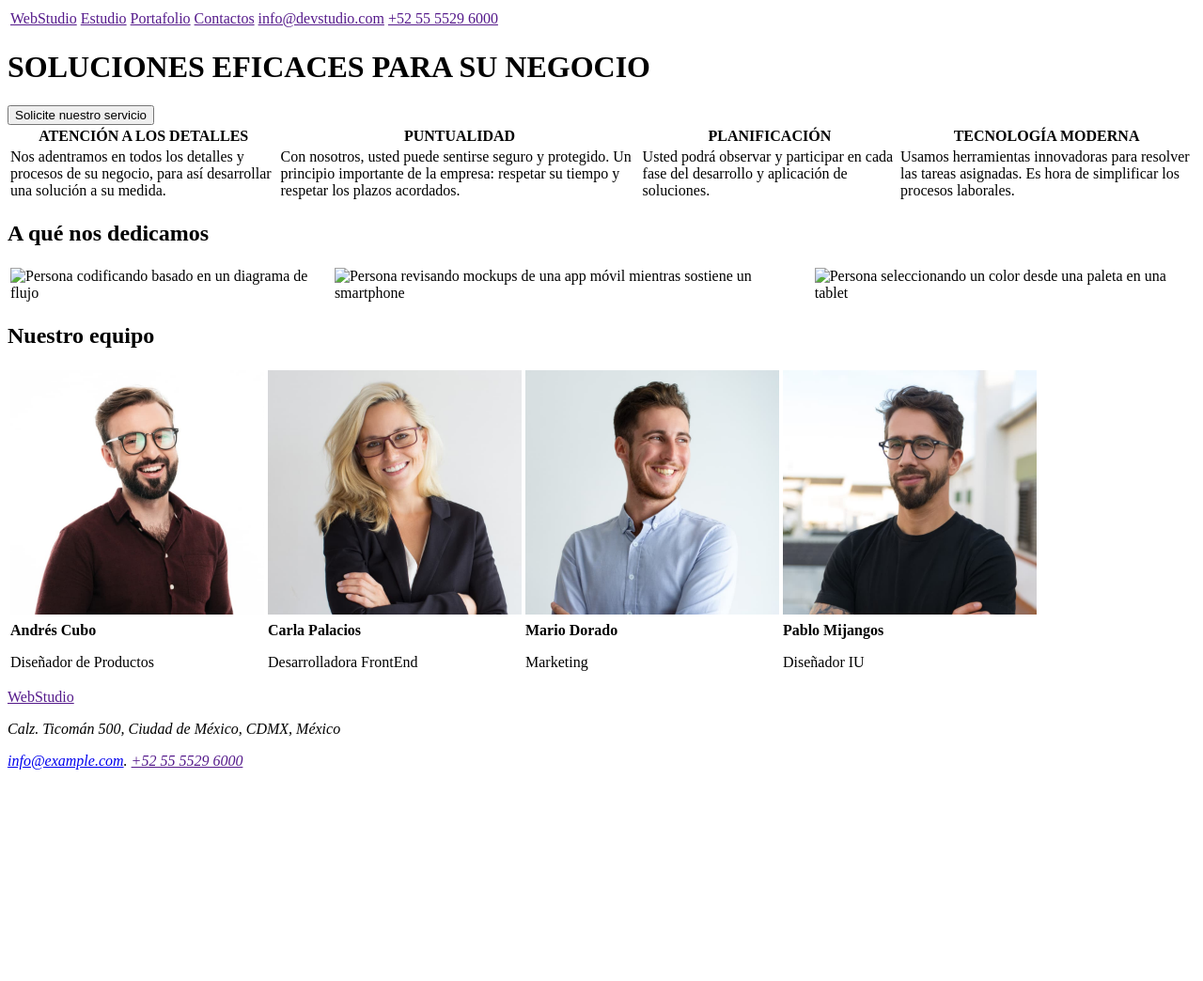
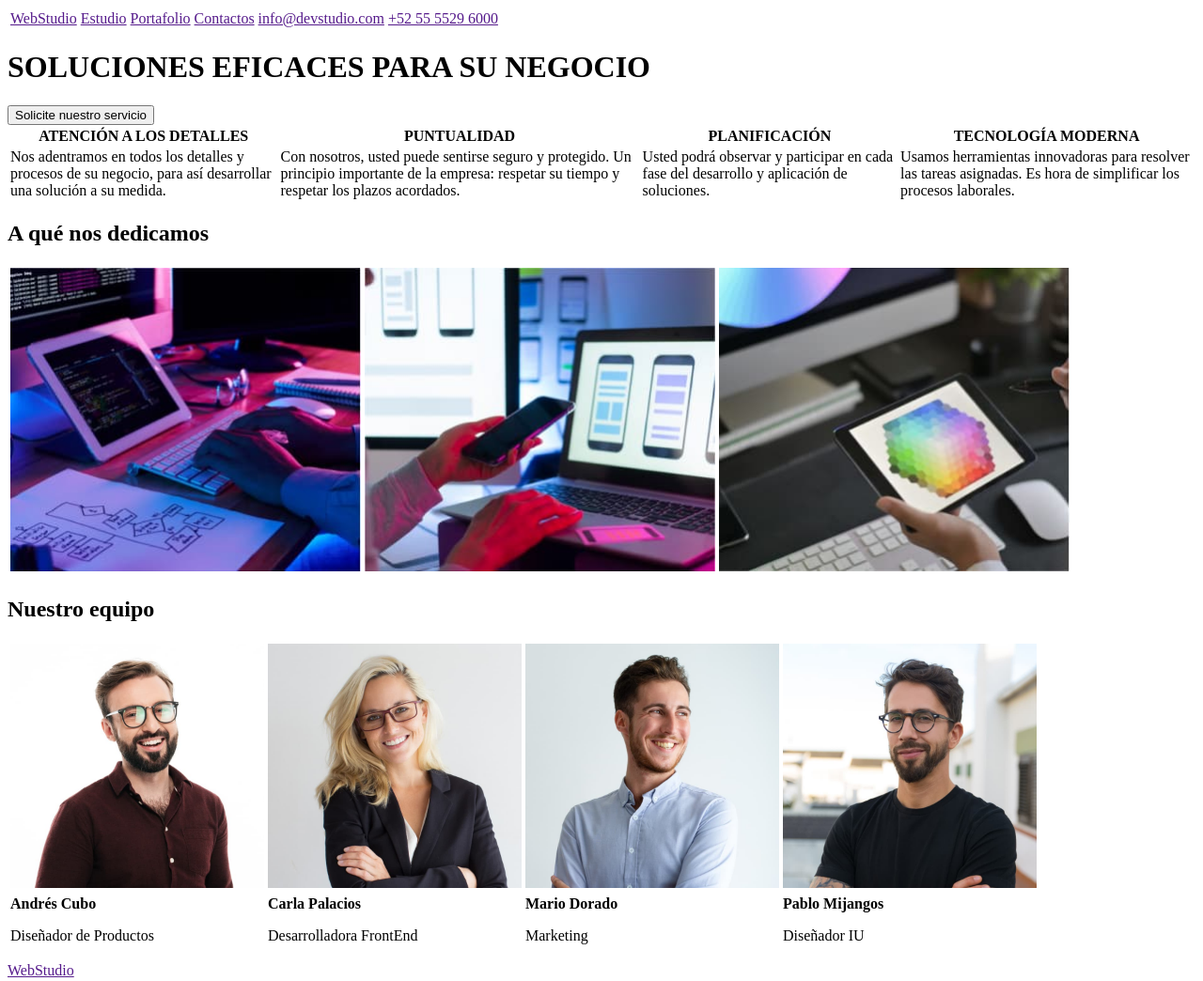
Before and after one commit to HAMH96/goit-markup-hw-01, a plain HTML site: page index.html in a window 1280 px wide. Shown: the top 1044 px of the page at 94% size. Before the commit the page ends 827 px from the top, so only its background shows below. Drawn offline with Linux system fonts and the light colour scheme; the site is published under a folder, as on GitHub Pages, so addresses that start at the root find nothing.

Commit message:
correccion 2 para imagenes

```diff
--- a/index.html
+++ b/index.html
@@ -71,21 +71,21 @@
           <tr>
             <td>
               <img
-                src="/images/wwd1.jpg"
+                src="images/wwd1.jpg"
                 width="373.16px"
                 alt="Persona codificando basado en un diagrama de flujo"
               />
             </td>
             <td>
               <img
-                src="/images/wwd2.jpg"
+                src="images/wwd2.jpg"
                 width="373.16px"
                 alt="Persona revisando mockups de una app móvil mientras sostiene un smartphone"
               />
             </td>
             <td>
               <img
-                src="/images/wwd3.jpg"
+                src="images/wwd3.jpg"
                 width="373.16px"
                 alt="Persona seleccionando un color desde una paleta en una tablet"
               />
```
